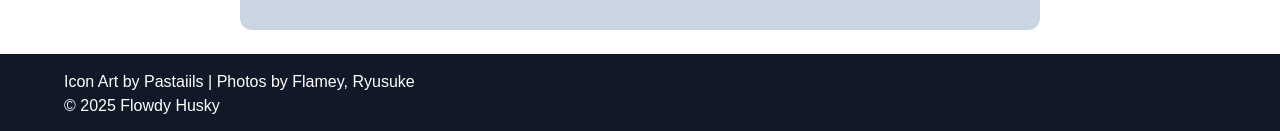
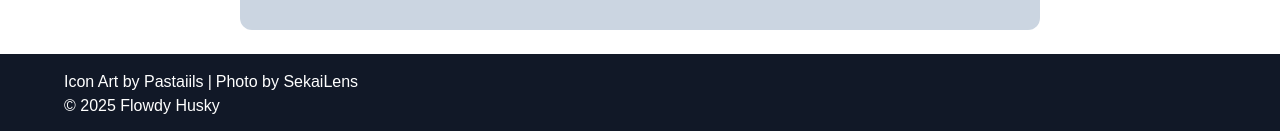
Before and after one commit to PemapolS/flowdy-site, a Next.js app: page /ref/sfw in a window 1280 px wide. Shown: the part 1761-1892 px from the top of the page. Built offline with nearby package versions, Linux system fonts and the light colour scheme; a web font is replaced by a local one.

Commit message:
feat: var footer, hover colors

```diff
--- a/src/app/ref/sfw/page.tsx
+++ b/src/app/ref/sfw/page.tsx
@@ -18,7 +18,7 @@ export default function SfwPage() {
                         className="rounded-lg"
                     />
                     <p className="text-gray-500 sm:text-md dark:text-gray-400 font-ibm">
-                        Art by <a href ="https://trashmutt.com/">
+                        Art by <a href ="https://trashmutt.com/" className="hover:text-purple-600 dark:hover:text-purple-300 transition-colors">
                             Kota (TrashMutt)
                         </a>
                     </p>
@@ -37,9 +37,9 @@ export default function SfwPage() {
                         className="rounded-lg"
                     />
                     <p className="text-gray-500 sm:text-md dark:text-gray-400 font-ibm">
-                        Fursuit by <a href ="https://www.furaffinity.net/user/LazyLupe">
+                        Fursuit by <a href ="https://www.furaffinity.net/user/LazyLupe" className="hover:text-purple-600 dark:hover:text-purple-300 transition-colors">
                             LupeSuits
-                        </a> | Photo by <a href ="https://ryuuwolf.gay">
+                        </a> | Photo by <a href ="https://ryuuwolf.gay" className="hover:text-purple-600 dark:hover:text-purple-300 transition-colors">
                             Ryuu
                         </a>
                     </p>
--- a/src/sections/Footer.jsx
+++ b/src/sections/Footer.jsx
@@ -2,22 +2,69 @@ import { usePathname } from 'next/navigation';
 
 const Footer = () => {
   const pathname = usePathname();
-  const year = new Date().getFullYear()
+  const year = new Date().getFullYear();
+
+  // Rules for selecting variant content based on pathname.
+  // Add new rules here to support more paths (first match wins).
+  const rules = [
+    { prefix: '/ref', variant: 'ref' },
+    // example: { prefix: '/docs', variant: 'docsCredit' },
+  ];
+
+  // Map variant keys to rendering functions / content.
+  const variantRenderers = {
+    ref: () => (
+      <span className="">
+        Photo by{' '}
+        <a className="hover:text-purple-600 dark:hover:text-purple-300 transition-colors" href="https://sekailens.com/" target="_blank" rel="noreferrer">
+          SekaiLens
+        </a>
+      </span>),
+
+    home: () => (
+      <span className="">
+        Photos by{' '}
+        <a className="hover:text-purple-600 dark:hover:text-purple-300 transition-colors" href="https://x.com/callmenoop" target="_blank" rel="noreferrer">
+          Flamey
+        </a>
+        {', '}
+        <a className="hover:text-purple-600 dark:hover:text-purple-300 transition-colors" href="https://x.com/Ryusuke6351" target="_blank" rel="noreferrer">
+          Ryusuke
+        </a>
+      </span>
+    ),
+    // add more renderers as needed
+  };
+
+  // Determine which variant applies to the current pathname
+  const getVariant = (path) => {
+    if (!path) return 'photos';
+    const match = rules.find((r) => path.startsWith(r.prefix));
+    return match ? match.variant : 'photos';
+  };
+
+  const variant = getVariant(pathname);
+  const MiddleContent = variantRenderers[variant] ?? variantRenderers.home;
+
   return (
     <section id="events" className="py-2 mx-auto max-w-screen-xl gap-4 items-center">
-      <p className="font-ibm text-white hidden lg:block">
-        Icon Art by Pastaiils |
-        Photos by <a href="https://x.com/callmenoop">Flamey</a>, <a href="https://x.com/Ryusuke6351">Ryusuke</a>
+      {/* Always show Icon Art and the CREDIT / Photos segment on one line for larger screens,
+          and stacked on small screens for readability */}
+      <p className="font-ibm text-white">
+        <span className="">Icon Art by Pastaiils</span>
+        <br className="block lg:hidden" />
+        <span className="hidden lg:inline px-1">|</span>
+
+        {/* variant-dependent middle content */}
+        <MiddleContent />
       </p>
-      <p className="font-ibm text-white block lg:hidden">
-        Icon Art by Pastaiils<br />
-        Photos by <a href="https://x.com/callmenoop">Flamey</a>, <a href="https://x.com/Ryusuke6351">Ryusuke</a>
-      </p>
+
+      {/* Copyright is always present */}
       <p className="font-ibm text-white font-medium">
         © {year} Flowdy Husky
       </p>
     </section>
-  )
+  );
 }
 
 export default Footer
```
